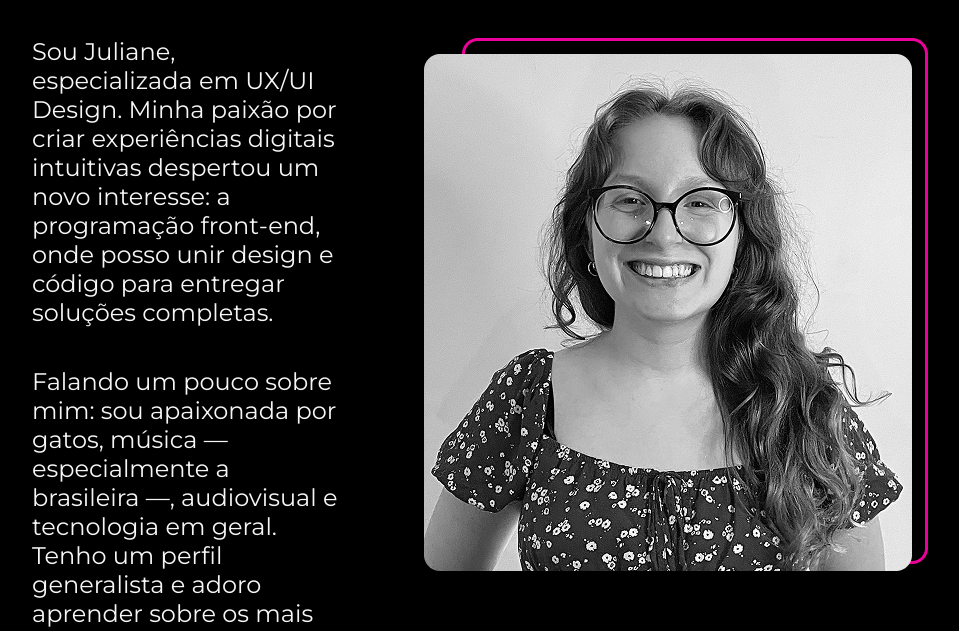
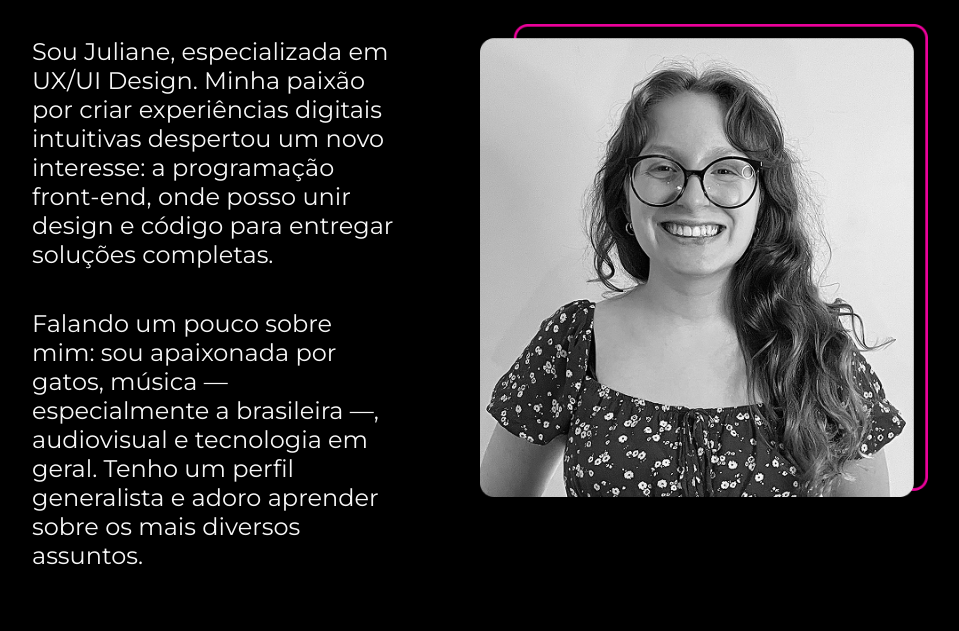
Before and after one commit to julianempeixer/primeiro-projeto-portfolio, a plain HTML site: page about.html in a window 1280 px wide. Shown: the part 167-798 px from the top of the page, without its empty margins (160-1119 px from the left). Drawn offline with nearby package versions, Linux system fonts and the light colour scheme.

Commit message:
Add files via upload

```diff
--- a/about.html
+++ b/about.html
@@ -19,7 +19,7 @@
         <p class="apresentacao__conteudo__texto">Sou Juliane, especializada em UX/UI Design. Minha paixão por criar experiências digitais intuitivas despertou um novo interesse: a programação front-end, onde posso unir design e código para entregar soluções completas.</p>
         <p class="apresentacao__conteudo__texto">Falando um pouco sobre mim: sou apaixonada por gatos, música — especialmente a brasileira —, audiovisual e tecnologia em geral. Tenho um perfil generalista e adoro aprender sobre os mais diversos assuntos.  </p>
         </section>
-        <img src="./assets/juliane minatti peixer.png" alt="Foto de Juliane Minatti Peixer">
+        <img class="apresentacao__imagem" src="./assets/juliane minatti peixer.png" alt="Foto de Juliane Minatti Peixer">
     </main>
     <footer class="rodape">
         <p>
--- a/styles/style.css
+++ b/styles/style.css
@@ -109,7 +109,6 @@ body {
 
 .apresentacao__imagem {
     width: 50%;
-
 }
 
 .rodape {
```
Also changed, not shown: index.html (+0 -2 lines).
